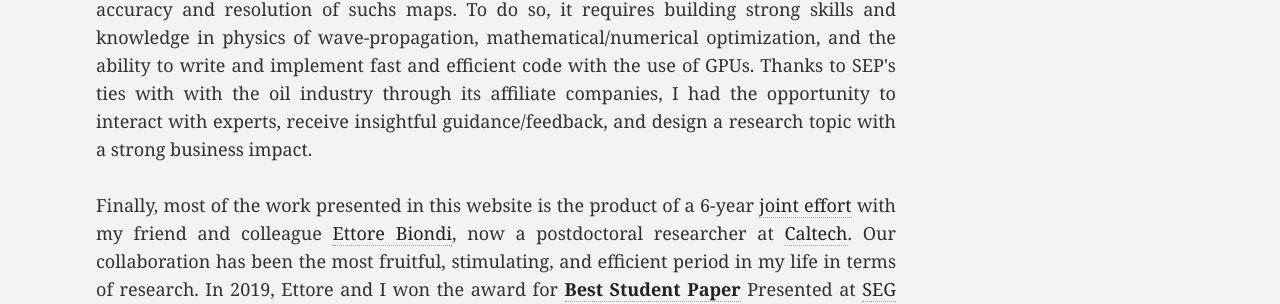
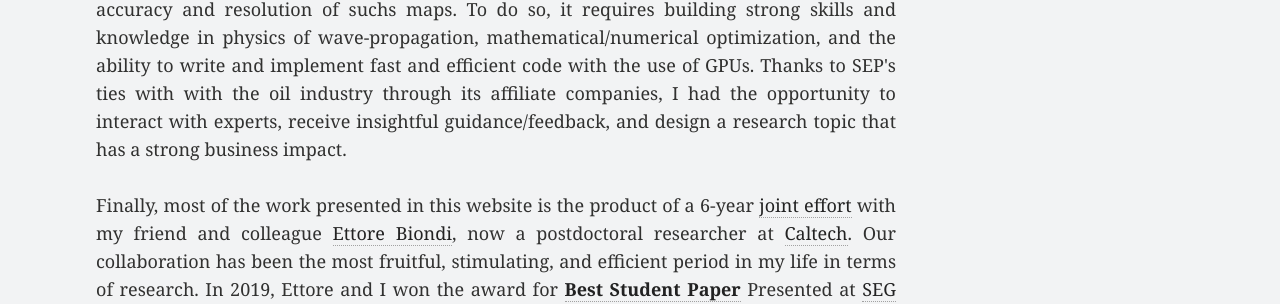
Before and after one commit to gbarnier/gbarnier.github.io, a Jekyll site: the page built from _pages/geophysics.md, in a window 1280 px wide. Shown: the part 553-857 px from the top of the page. Built offline with Jekyll 4.4.1, drawn with Linux system fonts in a browser that asks for light colours; some of the changed text lies outside the part shown.

Commit message:
Update geophysics.md

```diff
--- a/_pages/geophysics.md
+++ b/_pages/geophysics.md
@@ -14,7 +14,7 @@ I am a Ph.D. candidate in the Stanford Exploration Project (<a href="/sep">SEP</
 
 I work on a non-invasive geophyiscal method called <a href="/seismic-imaging">seismic imaging</a>, in which sound waves are employed to produce maps of the Earth's subsurface. This method is useful at detecting high-resolution geological features within the ground, and helps energy companies conduct hydrocarbon exploration and production in a safer, more efficient, and more environmental-friendly manner. Click <a href="/seismic-imaging">here</a> to learn more about this technique!<br/><br/>
 
-My <a href="/fwime">thesis</a> work revolves around finding novel optimization algorithms to enhance the accuracy and resolution of suchs maps. To do so, it requires building strong skills and knowledge in physics of wave-propagation, mathematical/numerical optimization, and the ability to write and implement fast and efficient code with the use of GPUs. Thanks to SEP's ties with with the oil industry through its affiliate companies, I had the opportunity to interact with experts, receive insightful guidance/feedback, and design a research topic with a strong business impact. <br/><br/>
+My <a href="/fwime">thesis</a> work revolves around finding novel optimization algorithms to enhance the accuracy and resolution of suchs maps. To do so, it requires building strong skills and knowledge in physics of wave-propagation, mathematical/numerical optimization, and the ability to write and implement fast and efficient code with the use of GPUs. Thanks to SEP's ties with with the oil industry through its affiliate companies, I had the opportunity to interact with experts, receive insightful guidance/feedback, and design a research topic that has a strong business impact. <br/><br/>
 
 Finally, most of the work presented in this website is the product of a 6-year <a href="/eg">joint effort</a> with my friend and colleague <a href="https://www.linkedin.com/in/ettore-biondi/" target="_blank">Ettore Biondi</a>, now a postdoctoral researcher at <a href="http://seismolab.caltech.edu/biondi_e.html" target="_blank">Caltech</a>. Our collaboration has been the most fruitful, stimulating, and efficient period in my life in terms of research. In 2019, Ettore and I won the award for <a href="https://sep.sites.stanford.edu/guillaume-barnier-receives-award-best-student-paper-presented-seg-2019-annual-meeting"><b>Best Student Paper</b></a> Presented at <a href="https://seg.org/About-SEG/Governance/Honors-and-Awards">SEG</a> Annual Meeting for our work on <a href="/papers/seg19.pdf" style="font-weight: normal" target="_blank">seismic velocity model building</a>.
 </p>
```
